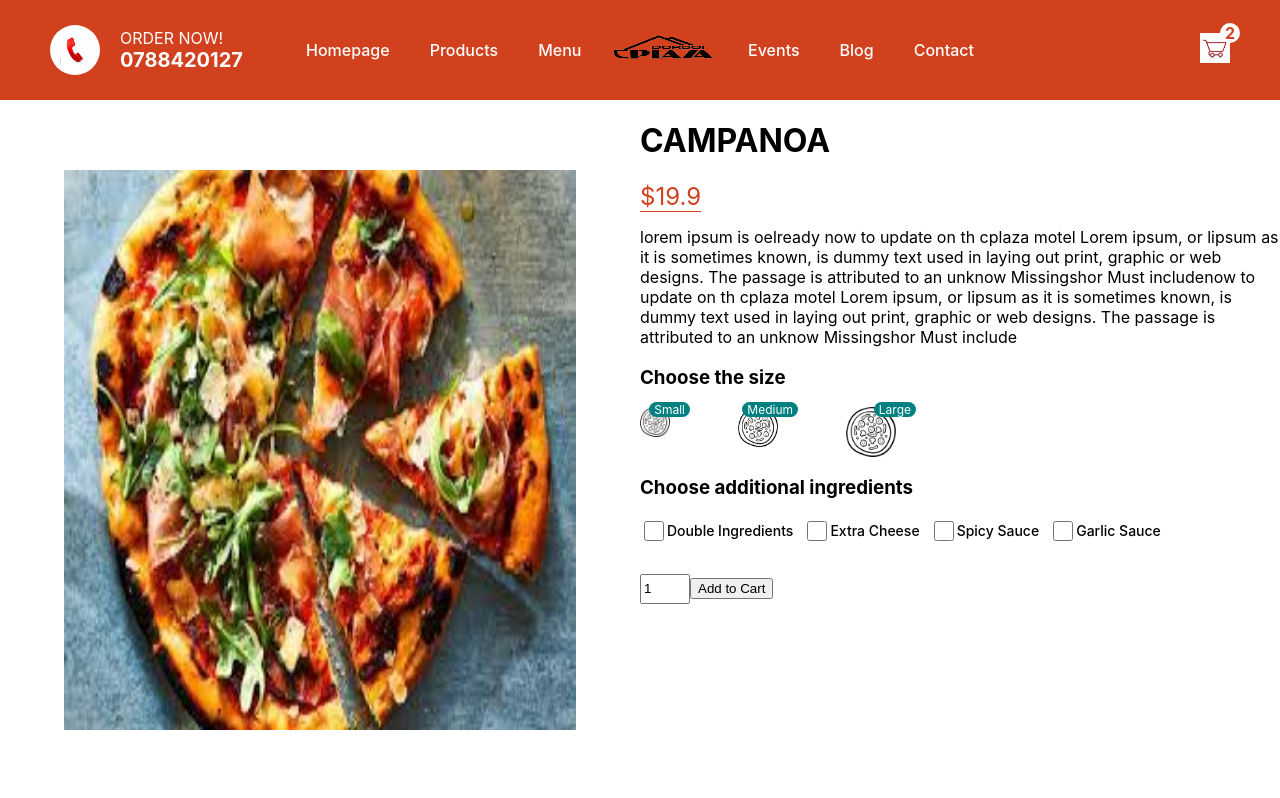
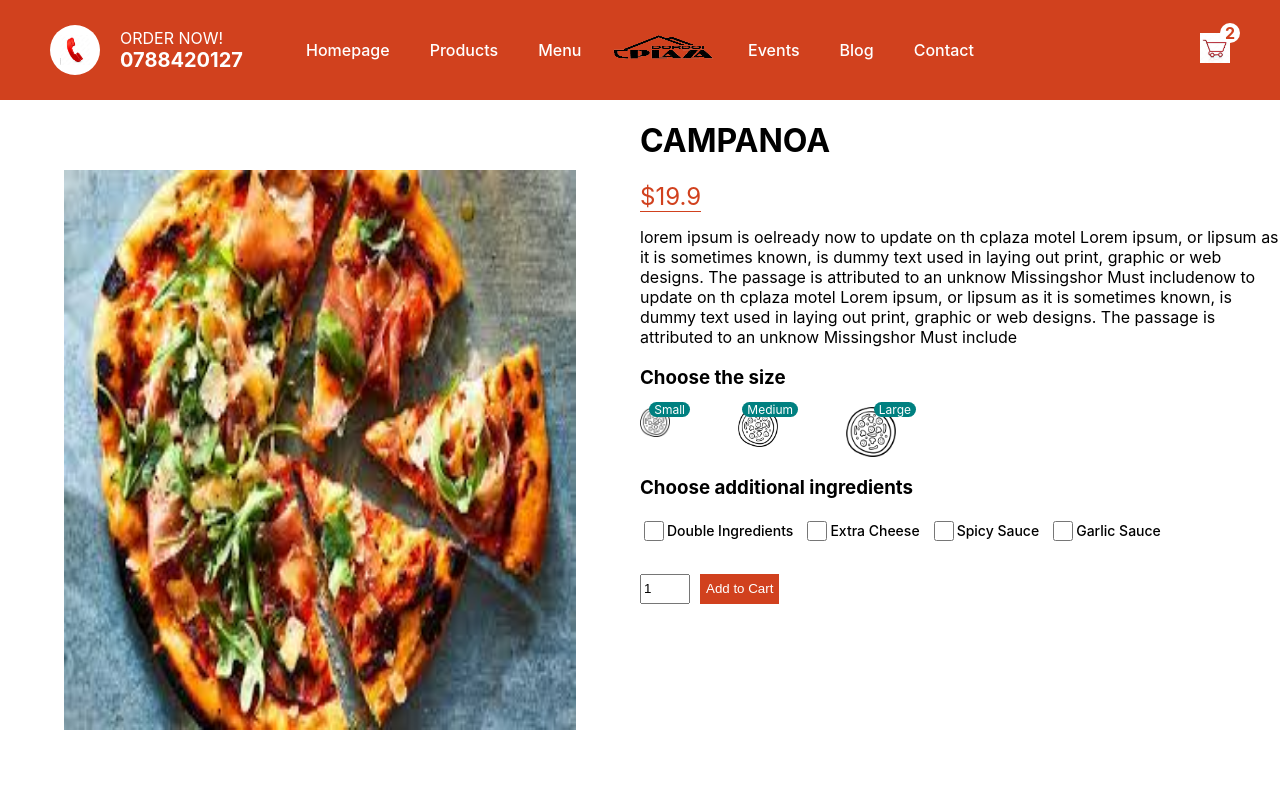
Before and after one commit to Elua-b/c-plaza-motel, a Next.js app: page /products/1 in a window 1280 px wide. Shown: the top 798 px of the page. Built offline with nearby package versions, Linux system fonts and the light colour scheme.

Commit message:
adding styles to the button

```diff
--- a/styles/Products.module.css
+++ b/styles/Products.module.css
@@ -72,3 +72,12 @@
     width: 50px;
     height: 30px;
 }
+.button{
+    height: 30px;
+    margin-left: 10px;
+    background-color: #d1411e;
+    color: white;
+    border: none;
+    font-weight: 500;
+    cursor: pointer;
+}
```
